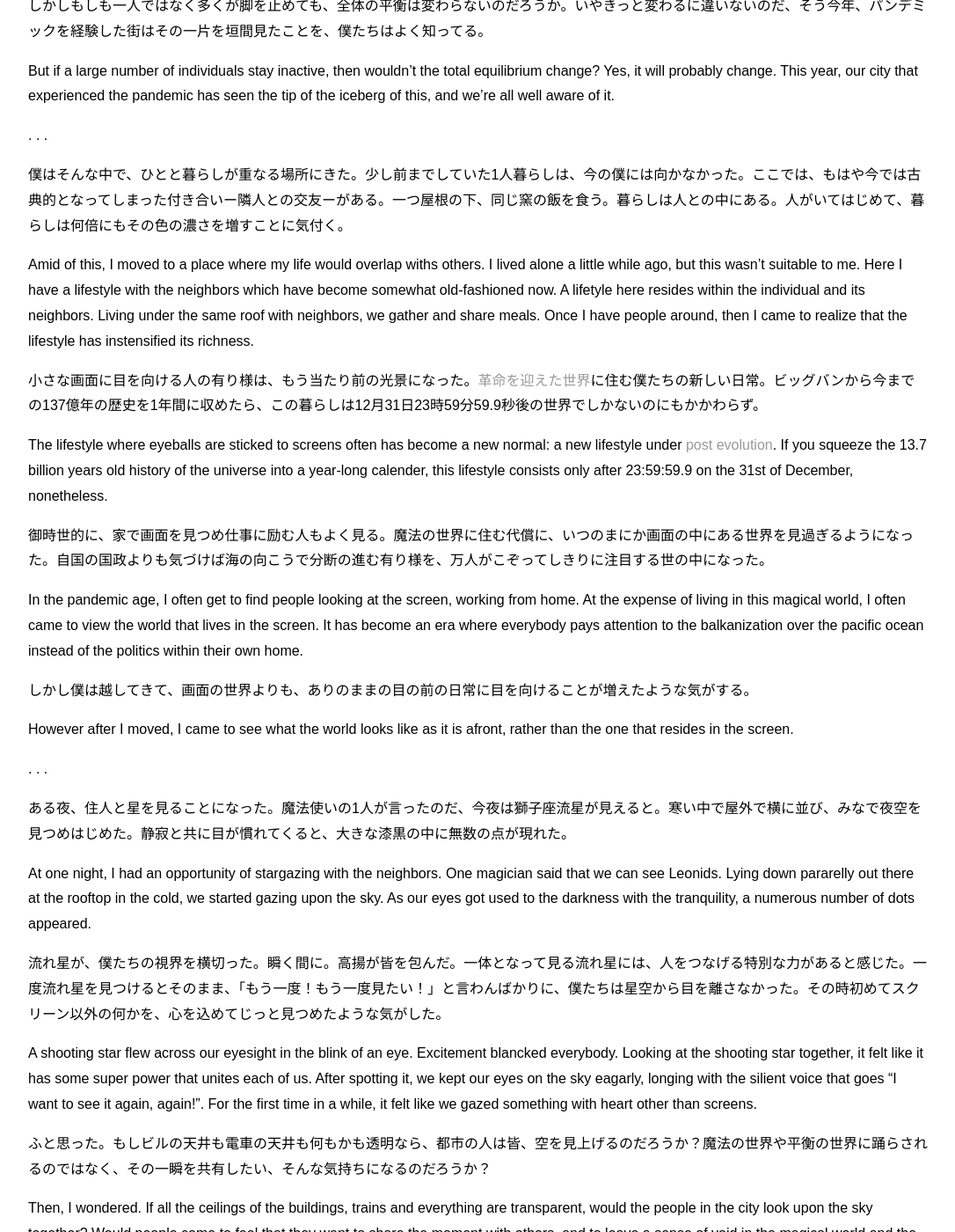
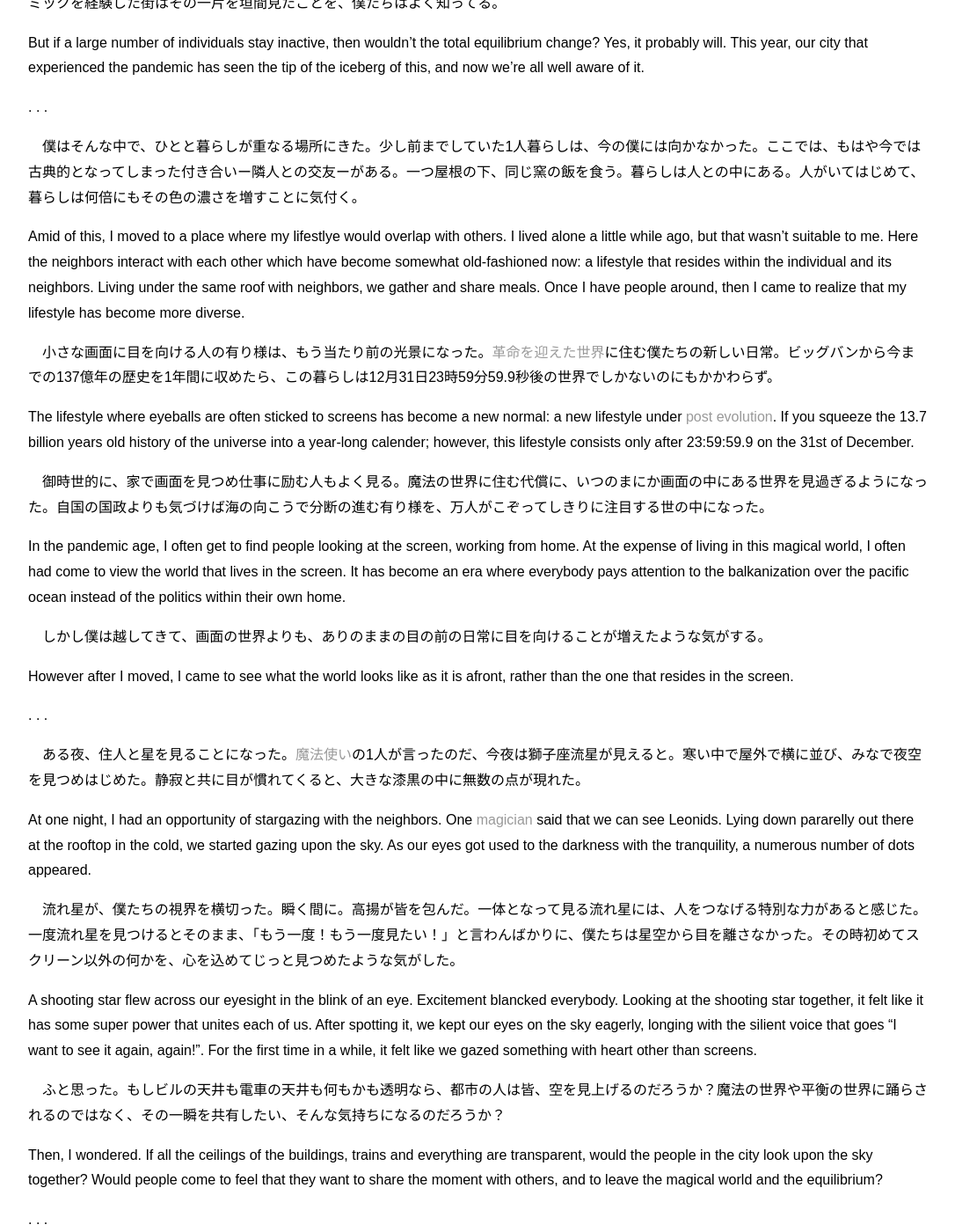
Before and after one commit to DaisukeMiyazaki/DaisukeMiyazaki.github.io, a Jekyll site: the page built from _posts/2020-11-22-tokyo.md, in a window 1280 px wide and 1400 px high, scrolled down 1796 px. Shown: the whole window at 88% size, without its empty margins (96-1182 px from the left). Built offline with Jekyll 4.4.1, drawn with Linux system fonts in a browser that asks for light colours; comment, search, counter and statistics services are not loaded; some of the changed text lies outside the part shown.

Commit message:
change draft

```diff
--- a/_posts/2020-11-22-tokyo.md
+++ b/_posts/2020-11-22-tokyo.md
@@ -2,32 +2,29 @@
 layout: post
 date: 2020-11-03
 title: Tokyo
-excerpt: "東京には色がない。冷凍都市と、名付けた人の声を聞いたことがある。Tokyo is colorless: A frozen city, said one that named after as I have heard of. "
+excerpt: "東京には色がない。冷凍都市と、名付けた人の声を聞いたことがある。黒や灰、白に囲まれている、そう、冷たく、色がないことに気づくのだ。目の前や足下をみてみれば、自分もその色気のなさに紛れているような気がしなくもない。近頃、レンズ越しの僕の日常は、黒や灰、白に囲まれていた。Tokyo is colorless: A frozen city, said one that named after as I have heard of. Tokyo is colorless: A frozen city, said one that named after as I have heard of. Black, grey and white surround the city: yes, I’ve come to notice it cold and colorless. Looking around and upon my foot, I have probably become part of the crowd as well. Recently my days over the lenses has being surrounded by black, grey and white.
+"
 tag: art
 comments: true
 ---
 
-東京には色がない。冷凍都市と、名付けた人の声を聞いたことがある。
+　東京には色がない。冷凍都市と、名付けた人の声を聞いたことがある。黒や灰、白に囲まれている、そう、冷たく、色がないことに気づくのだ。目の前や足下をみてみれば、自分もその色気のなさに紛れているような気がしなくもない。近頃、[レンズ越し](https://daisukemiyazaki.github.io/blog/2020/09/20/Sustainability)の僕の日常は、黒や灰、白に囲まれていた。
 
-Tokyo is colorless: A frozen city, said one that named after as I have heard of.
+Tokyo is colorless: A frozen city, said one that named after as I have heard of. Black, grey and white cover the city: yes, I’ve come to find it cold and colorless. Looking around and upon my foot, I have probably become part of the crowd as well. Recently my days over [the lenses](https://daisukemiyazaki.github.io/blog/2020/09/20/Sustainability) have been covered by black, grey and white.
 
-黒や灰、白に囲まれている、そう、冷たく、色がないことに気づくのだ。目の前や足下をみてみれば、自分もその色気のなさに紛れているような気がしなくもない。近頃、[レンズ越し](https://daisukemiyazaki.github.io/blog/2020/09/20/Sustainability)の僕の日常は、黒や灰、白に囲まれていた。
+　しかし少し距離をとってみて気づいた。地図を少し高いところからみてみれば、どれだけの緑や青がこの町を囲んでいるかに。ひとまず夕焼け雲を見上げれば、どれだけ空が暖色に包まれているのかに。
 
-Black, grey and white surround the city: yes, I’ve come to notice it cold and colorless. Looking around and upon my foot, I have probably become part of the crowd as well. Recently my days over [the lenses](https://daisukemiyazaki.github.io/blog/2020/09/20/Sustainability) has being surrounded by black, grey and white.
+But once looking at this afar, I come to notice something. Once looking at the map from high up, how much the green and the blue surrounds this town. Once looking upon the afterglow over the cloud, how much of the sky is being filled with comforting orange.
 
-しかし少し距離をとってみて気づいた。地図を少し高いところからみてみれば、どれだけの緑や青がこの町を囲んでいるかに。ひとまず夕焼け雲を見上げれば、どれだけ空が暖色に包まれているのかに。
-
-But once looking at this afar, I come to notice something. Once looking at the map from high up, how much the green and the blue surrounds this town. Once looking upon the afterglow over the cloud, how much of the sky is being filled with conforting orange.
-
-そして彩色豊かな食文化。現物、原材料そのものから小さな形に姿を変えて、遥か向こうの島から旅をしてきた。ここは美食の街でもある。
+　そして彩色豊かな食文化。現物、原材料そのものから小さな形に姿を変えて、遥か向こうの島から旅をしてきた。ここは美食の街でもある。
 
 And the colorful gastronomy lies place to place. The ingredients transform themselves into smaller pieces, traveling miles and miles from an island afar. This is also a town that food establishes its own culture beautifully.
 
-訪れる四季は、これらの源になっているような気がする。街の至るところに色を散りばめ、緑を養っては色付け、人を纏う丈や色を変える。季節が呼吸するとき、街と人は一緒に呼吸するのだ。
+　訪れる四季は、これらの源になっているような気がする。街の至るところに色を散りばめ、緑を養っては色付け、人を纏う丈や色を変える。季節が呼吸するとき、街と人は一緒に呼吸するのだ。
 
 4 Seasons would be the oasis of all of this. They spray color over the places, cultivating and coloring greenary, and transforming clothes and colors that blanket people. When the seasons breath, so do people and the city at the same time.
 
-多様性があり、賑やかで、心躍るようなイベントの数々を作り出す。十人十色の息吹は、吹き止むことを知らない。
+　多様性があり、賑やかで、心躍るようなイベントの数々を作り出す。十人十色の息吹は、吹き止むことを知らない。
 
 Diversity dances here, thriving and creating a variety of events that amuse audiences. Winds that driven by such momentum don’t stop traveling through the city.
 
@@ -35,47 +32,47 @@
 .
 .
 
-さあ、夜がきた。月が朧げに雲に隠れ、赤く光る高層ビルの先端が脈を打つ。昼夜と時が変わった時、至る所に散りばめられた色は静かに姿を消す。押し返す、黒い人の波。
+　さあ、夜がきた。月が朧げに雲に隠れ、赤く光る高層ビルの先端が脈を打つ。昼夜と時が変わった時、至る所に散りばめられた色は静かに姿を消す。押し返す、黒い人の波。
 
 Here comes another night again. With the clouds hiding the moon partly, the tip of skyscrapers heatbeats thier red dots. When a day turns into night, ubiquitously spread color disappears quietly. The wave of people in black suits washs over the street like tide.
 
-ひっそりとした静けさと、景色が変える有り様は四季や太陽にだけ支えられているのではない。[集団叡智と歴史の最新技術の集まったサイバーコネクティブ](https://daisukemiyazaki.github.io/blog/2020/04/04/RiseAndFall)は、日々の業務に勤しんでいる。1千万を超える人による労力の結晶が、今ある東京の姿を映し出すのだ。
+　ひっそりとした静けさと、景色が変える有り様は四季や太陽にだけ支えられているのではない。[集団叡智と歴史の最新技術の集まったサイバーコネクティブ](https://daisukemiyazaki.github.io/blog/2020/04/04/RiseAndFall)は、日々の業務に勤しんでいる。1千万を超える人による労力の結晶が、今ある東京の姿を映し出すのだ。
 
 Inactive tranquility and the dynamics scenes wouldn’t only stand upon the seasons and the sun. [The cyber connectives](https://daisukemiyazaki.github.io/blog/2020/04/04/RiseAndFall), the combination of the smart heads and cutting edge technology, work hard on their daily tasks. The net result of this workforce over 10 million people presents what Tokyo appears to be today.
 
-乱立する大きな建物に宿る光は何でできている？あかりを灯している源は、何なのか？はたして遠くに見える綺麗な光は、宿で一息をつく柔らかな光なのか。はたまた、明朝まで終わりのこないため息に混じった、途方もない苦労の光か。
+　乱立する大きな建物に宿る光は何でできている？あかりを灯している源は、何なのか？はたして遠くに見える綺麗な光は、宿で一息をつく柔らかな光なのか。はたまた、明朝まで終わりのこないため息に混じった、途方もない苦労の光か。
 
-What’s the light staying upon these skyscrapers is made out of? What is the origin of the torch? Does the beautiful light afar come from a long cozy breathe at home? Or does it come from an exhausted sigh which is forcefully backed by the flouresent light?
+What’s the light staying upon these skyscrapers made out of? What is the origin of the torch? Does the beautiful light afar come from a long cozy breathe at home? Or does it come from an exhausted sigh which is forcefully backed by the flouresent light?
 
-目の前の静けさはその、数えきれない人の動きによって生み出された見せかけの静けさなのかもしれない。つまり平衡状態である。水の入ったグラスは、液相の表面で小さな水分子が表面から飛び出しては気体に変わり、気体の水分子は液体へと変わる。それでいて、僕たちには液体は静かに止まって見える、そうこれも、分子の状態が平衡しているからだ。
+　目の前の静けさはその、数えきれない人の動きによって生み出された見せかけの静けさなのかもしれない。つまり平衡状態である。水の入ったグラスは、液相の表面で小さな水分子が表面から飛び出しては気体に変わり、気体の水分子は液体へと変わる。それでいて、僕たちには液体は静かに止まって見える、そうこれも、分子の状態が平衡しているからだ。
 
 The tranquility that lies ahead, may be just a fake one that is presented by countless activities of people. That is, it is a state of equilibrium: In case of water in the glass, small particles pop out of the surface and others dive into the surface, though it still looks stationary to us. This is because the state of water is at its equilibrium.
 
-一人一人は、この分子のように動き回り、時に激しく摩耗し尽くす。そして一人が一度脚を止めても、全体の様子は変わるわけではない。
+　一人一人は、この分子のように動き回り、時に激しく摩耗し尽くす。そして一人が一度脚を止めても、全体の様子は変わるわけではない。
 
 Individuals stay active, sometimes wearing out like a water particle. Even once one halts a step, the whole picture won't look different.
 
-しかしもしも一人ではなく多くが脚を止めても、全体の平衡は変わらないのだろうか。いやきっと変わるに違いないのだ、そう今年、パンデミックを経験した街はその一片を垣間見たことを、僕たちはよく知ってる。
+　しかしもしも一人ではなく多くが脚を止めても、全体の平衡は変わらないのだろうか。いやきっと変わるに違いないのだ、そう今年、パンデミックを経験した街はその一片を垣間見たことを、僕たちはよく知ってる。
 
-But if a large number of individuals stay inactive, then wouldn’t the total equilibrium change? Yes, it will probably change. This year, our city that experienced the pandemic has seen the tip of the iceberg of this, and we’re all well aware of it.
+But if a large number of individuals stay inactive, then wouldn’t the total equilibrium change? Yes, it probably will. This year, our city that experienced the pandemic has seen the tip of the iceberg of this, and now we’re all well aware of it.
 
 .
 .
 .
 
-僕はそんな中で、ひとと暮らしが重なる場所にきた。少し前までしていた1人暮らしは、今の僕には向かなかった。ここでは、もはや今では古典的となってしまった付き合いー隣人との交友ーがある。一つ屋根の下、同じ窯の飯を食う。暮らしは人との中にある。人がいてはじめて、暮らしは何倍にもその色の濃さを増すことに気付く。
+　僕はそんな中で、ひとと暮らしが重なる場所にきた。少し前までしていた1人暮らしは、今の僕には向かなかった。ここでは、もはや今では古典的となってしまった付き合いー隣人との交友ーがある。一つ屋根の下、同じ窯の飯を食う。暮らしは人との中にある。人がいてはじめて、暮らしは何倍にもその色の濃さを増すことに気付く。
 
-Amid of this, I moved to a place where my life would overlap withs others. I lived alone a little while ago, but this wasn't suitable to me. Here I have a lifestyle with the neighbors which have become somewhat old-fashioned now. A lifetyle here resides within the individual and its neighbors. Living under the same roof with neighbors, we gather and share meals. Once I have people around, then I came to realize that the lifestyle has instensified its richness.
+Amid of this, I moved to a place where my lifestlye would overlap with others. I lived alone a little while ago, but that wasn't suitable to me. Here the neighbors interact with each other which have become somewhat old-fashioned now: a lifestyle that resides within the individual and its neighbors. Living under the same roof with neighbors, we gather and share meals. Once I have people around, then I came to realize that my lifestyle has become more diverse.
 
-小さな画面に目を向ける人の有り様は、もう当たり前の光景になった。[革命を迎えた世界](https://daisukemiyazaki.github.io/blog/2020/01/20/daisuke-site-launched)に住む僕たちの新しい日常。ビッグバンから今までの137億年の歴史を1年間に収めたら、この暮らしは12月31日23時59分59.9秒後の世界でしかないのにもかかわらず。
+　小さな画面に目を向ける人の有り様は、もう当たり前の光景になった。[革命を迎えた世界](https://daisukemiyazaki.github.io/blog/2020/01/20/daisuke-site-launched)に住む僕たちの新しい日常。ビッグバンから今までの137億年の歴史を1年間に収めたら、この暮らしは12月31日23時59分59.9秒後の世界でしかないのにもかかわらず。
 
-The lifestyle where eyeballs are sticked to screens often has become a new normal: a new lifestyle under [post evolution](https://daisukemiyazaki.github.io/blog/2020/01/20/daisuke-site-launched). If you squeeze the 13.7 billion years old history of the universe into a year-long calender, this lifestyle consists only after 23:59:59.9 on the 31st of December, nonetheless.
+The lifestyle where eyeballs are often sticked to screens has become a new normal: a new lifestyle under [post evolution](https://daisukemiyazaki.github.io/blog/2020/01/20/daisuke-site-launched). If you squeeze the 13.7 billion years old history of the universe into a year-long calender; however, this lifestyle consists only after 23:59:59.9 on the 31st of December.
 
-御時世的に、家で画面を見つめ仕事に励む人もよく見る。魔法の世界に住む代償に、いつのまにか画面の中にある世界を見過ぎるようになった。自国の国政よりも気づけば海の向こうで分断の進む有り様を、万人がこぞってしきりに注目する世の中になった。
+　御時世的に、家で画面を見つめ仕事に励む人もよく見る。魔法の世界に住む代償に、いつのまにか画面の中にある世界を見過ぎるようになった。自国の国政よりも気づけば海の向こうで分断の進む有り様を、万人がこぞってしきりに注目する世の中になった。
 
-In the pandemic age, I often get to find people looking at the screen, working from home. At the expense of living in this magical world, I often came to view the world that lives in the screen. It has become an era where everybody pays attention to the balkanization over the pacific ocean instead of the politics within their own home.
+In the pandemic age, I often get to find people looking at the screen, working from home. At the expense of living in this magical world, I often had come to view the world that lives in the screen. It has become an era where everybody pays attention to the balkanization over the pacific ocean instead of the politics within their own home.
 
-しかし僕は越してきて、画面の世界よりも、ありのままの目の前の日常に目を向けることが増えたような気がする。
+　しかし僕は越してきて、画面の世界よりも、ありのままの目の前の日常に目を向けることが増えたような気がする。
 
 However after I moved, I came to see what the world looks like as it is afront, rather than the one that resides in the screen.
 
@@ -84,23 +81,23 @@
 .
 
 
-ある夜、住人と星を見ることになった。魔法使いの1人が言ったのだ、今夜は獅子座流星が見えると。寒い中で屋外で横に並び、みなで夜空を見つめはじめた。静寂と共に目が慣れてくると、大きな漆黒の中に無数の点が現れた。
+　ある夜、住人と星を見ることになった。[魔法使い](https://daisukemiyazaki.github.io/blog/2020/01/20/daisuke-site-launched)の1人が言ったのだ、今夜は獅子座流星が見えると。寒い中で屋外で横に並び、みなで夜空を見つめはじめた。静寂と共に目が慣れてくると、大きな漆黒の中に無数の点が現れた。
 
-At one night, I had an opportunity of stargazing with the neighbors. One magician said that we can see Leonids. Lying down pararelly out there at the rooftop in the cold, we started gazing upon the sky. As our eyes got used to the darkness with the tranquility, a numerous number of dots appeared.
+At one night, I had an opportunity of stargazing with the neighbors. One [magician](https://daisukemiyazaki.github.io/blog/2020/01/20/daisuke-site-launched) said that we can see Leonids. Lying down pararelly out there at the rooftop in the cold, we started gazing upon the sky. As our eyes got used to the darkness with the tranquility, a numerous number of dots appeared.
 
-流れ星が、僕たちの視界を横切った。瞬く間に。高揚が皆を包んだ。一体となって見る流れ星には、人をつなげる特別な力があると感じた。一度流れ星を見つけるとそのまま、「もう一度！もう一度見たい！」と言わんばかりに、僕たちは星空から目を離さなかった。その時初めてスクリーン以外の何かを、心を込めてじっと見つめたような気がした。
+　流れ星が、僕たちの視界を横切った。瞬く間に。高揚が皆を包んだ。一体となって見る流れ星には、人をつなげる特別な力があると感じた。一度流れ星を見つけるとそのまま、「もう一度！もう一度見たい！」と言わんばかりに、僕たちは星空から目を離さなかった。その時初めてスクリーン以外の何かを、心を込めてじっと見つめたような気がした。
 
-A shooting star flew across our eyesight in the blink of an eye. Excitement blancked everybody. Looking at the shooting star together, it felt like it has some super power that unites each of us. After spotting it, we kept our eyes on the sky eagarly, longing with the silient voice that goes "I want to see it again, again!". For the first time in a while, it felt like we gazed something with heart other than screens.
+A shooting star flew across our eyesight in the blink of an eye. Excitement blancked everybody. Looking at the shooting star together, it felt like it has some super power that unites each of us. After spotting it, we kept our eyes on the sky eagerly, longing with the silient voice that goes "I want to see it again, again!". For the first time in a while, it felt like we gazed something with heart other than screens.
 
-ふと思った。もしビルの天井も電車の天井も何もかも透明なら、都市の人は皆、空を見上げるのだろうか？魔法の世界や平衡の世界に踊らされるのではなく、その一瞬を共有したい、そんな気持ちになるのだろうか？
+　ふと思った。もしビルの天井も電車の天井も何もかも透明なら、都市の人は皆、空を見上げるのだろうか？魔法の世界や平衡の世界に踊らされるのではなく、その一瞬を共有したい、そんな気持ちになるのだろうか？
 
-Then, I wondered. If all the ceilings of the buildings, trains and everything are transparent, would the people in the city look upon the sky together? Would people come to feel that they want to share the moment with others, and to leave a sense of void in the magical world and the equilibrium?
+Then, I wondered. If all the ceilings of the buildings, trains and everything are transparent, would the people in the city look upon the sky together? Would people come to feel that they want to share the moment with others, and to leave the magical world and the equilibrium?
 
 .
 .
 .
 
-こんな僕たちも、ただ静かな平衡の中にあるだけ。公園から聞こえる子供の声で、眠りが覚めた。またこの街に、朝がやってきた。今日は今日の風が吹く。
-そう、ただそんな暮らしがあるだけだ。でもここには、そんな暮らしがある。
+　公園から聞こえる子供の声で、眠りが覚めた。またこの街に、朝がやってきた。今日は今日の風が吹く。
+こんな僕たちも、ただ静かな平衡の中にあるだけ。そう、ただそんな暮らしがあるだけだ。でもここには、そんな暮らしがある。
 
-People like us, are only living in this equilibrium. I woke up with the voice of kids from the park. Another morning visits this town. Every day is a new day. Yes, it's just a life here like this. But, there's a life like this here.
+I woke up with the voice of kids from the park. Another morning visits this town. Every day is a new day. People like us, are only living in this equilibrium. Yes, it's just a life here like this. But, there's a life like this here.
```
